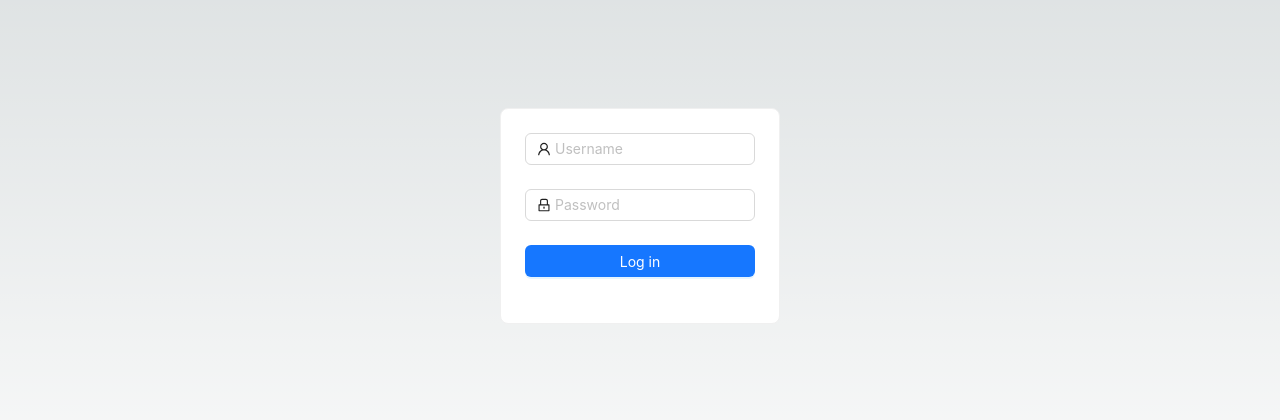
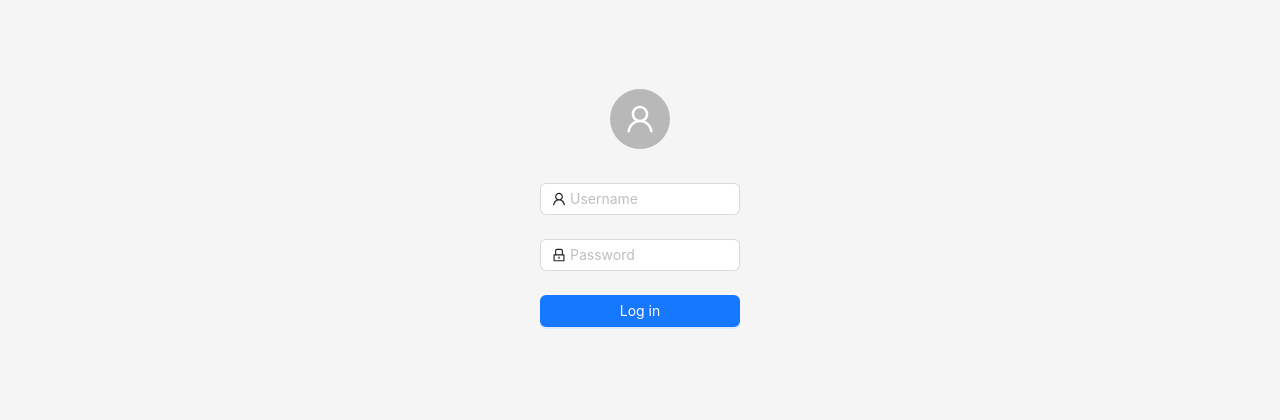
Before and after one commit to mohmmad-okasha/react-with-express, a Next.js app in the folder client/: page /login in a window 1280 px wide. Shown: the part 184-604 px from the top of the page. Built offline with nearby package versions, Linux system fonts and the light colour scheme.

Commit message:
darkmode

```diff
--- a/client/app/layout.tsx
+++ b/client/app/layout.tsx
@@ -41,7 +41,12 @@ export default function RootLayout({
       <body className={inter.className}>
         {Authed === "false" && <Login />}
         {Authed === "true" && (
-          <ConfigProvider>
+          <ConfigProvider
+            theme={{
+              // 1. Use dark algorithm
+              algorithm: theme.defaultAlgorithm, //defaultAlgorithm
+            }}
+          >
             <Layout hasSider style={{ minHeight: "100vh" }}>
               <SideBar />
 
@@ -53,7 +58,7 @@ export default function RootLayout({
                     padding: 24,
                     margin: 0,
                     minHeight: 280,
-                    background: colorBgContainer,
+                    //background: colorBgContainer,
                     borderRadius: borderRadiusLG,
                   }}
                 >
@@ -66,13 +71,15 @@ export default function RootLayout({
                         justify="center"
                         vertical
                       >
-                      <Spin tip="Loading" size="large" style={{ fontSize: "15vh" }}></Spin>
-
+                        <Spin
+                          tip="Loading"
+                          size="large"
+                          style={{ fontSize: "15vh" }}
+                        ></Spin>
                       </Flex>
-                    <div style={{display: 'none'}}>{children}</div>
+                      <div style={{ display: "none" }}>{children}</div>
                     </>
                   )}
-
                   {!loading && children} {/* content will show here */}
                 </Content>
                 <Footer style={{ textAlign: "center" }}>
--- a/client/app/login/page.tsx
+++ b/client/app/login/page.tsx
@@ -6,10 +6,13 @@ import {
   Avatar,
   Button,
   Card,
-  Checkbox,
+  ConfigProvider,
+  Flex,
   Form,
   FormProps,
   Input,
+  Layout,
+  theme,
 } from "antd";
 import axios from "axios";
 import { useCookies } from "react-cookie";
@@ -30,7 +33,7 @@ export default function App() {
   const [name, setName] = useState("");
   const [password, setPassword] = useState("");
   const [errors, setErrors] = useState("");
-  const [_, setCookies] = useCookies(["token"]);//for check login
+  const [_, setCookies] = useCookies(["token"]); //for check login
 
   const onFinish = async () => {
     const response = await axios.post("http://localhost:3001/login", {
@@ -39,96 +42,21 @@ export default function App() {
     });
 
     if (response.data.token) {
-      setCookies("token",response.data.token)
-      window.localStorage.setItem('userId',response.data.userId)
+      setCookies("token", response.data.token);
+      window.localStorage.setItem("userId", response.data.userId);
     }
 
     setErrors(response.data.message);
   };
+  return (
+    <ConfigProvider
+      theme={{
+        // 1. Use dark algorithm
+        algorithm: theme.defaultAlgorithm, //defaultAlgorithm
+      }}
+    >
 
-  // return (
-  //   <div
-  //     style={{
-  //       display: "flex",
-  //       justifyContent: "center",
-  //       alignItems: "center",
-  //       height: "100vh",
-  //     }}
-  //   >
-  //     <Card loading={false} style={{ width: 500 }}>
-  //       <Meta
-  //         avatar={
-  //           <Avatar
-  //             size={50}
-  //             src="https://api.dicebear.com/7.x/miniavs/svg?seed=8"
-  //           />
-  //         }
-  //         title="Login"
-  //       />
-  //       <br />
-  //       <br />
-  //       <br />
-  //       <Form
-  //         name="basic"
-  //         labelCol={{ span: 8 }}
-  //         wrapperCol={{ span: 16 }}
-  //         style={{ maxWidth: 500 }}
-  //         initialValues={{ remember: false }}
-  //         onFinish={onFinish}
-  //         onFinishFailed={onFinishFailed}
-  //         autoComplete="off"
-  //       >
-  //         <Form.Item<FieldType>
-  //           label="Username"
-  //           name="username"
-  //           rules={[{ required: true, message: "Please input your username!" }]}
-  //         >
-  //           <Input
-  //             onChange={(e) => {
-  //               setName(e.target.value);
-  //             }}
-  //           />
-  //         </Form.Item>
-
-  //         <Form.Item<FieldType>
-  //           label="Password"
-  //           name="password"
-  //           rules={[{ required: true, message: "Please input your password!" }]}
-  //         >
-  //           <Input.Password
-  //             onChange={(e) => {
-  //               setPassword(e.target.value);
-  //             }}
-  //           />
-  //         </Form.Item>
-
-  //         <Form.Item<FieldType>
-  //           name="remember"
-  //           valuePropName="checked"
-  //           wrapperCol={{ offset: 8, span: 16 }}
-  //         >
-  //           <Checkbox>Remember me</Checkbox>
-  //         </Form.Item>
-
-  //         <Form.Item wrapperCol={{ offset: 8, span: 16 }}>
-  //           <Button type="primary" htmlType="submit">
-  //             Login
-  //           </Button>
-  //         </Form.Item>
-  //         <br/>
-  //         <Alert
-  //           message="Error"
-  //           description={errors}
-  //           type="error"
-  //           showIcon
-  //         />
-  //       </Form>
-  //     </Card>
-  //   </div>
-  // );
-
-  return (
-    <div
+      <Layout
         style={{
           display: "flex",
           justifyContent: "center",
@@ -136,11 +64,22 @@ export default function App() {
           height: "100vh",
         }}
       >
-      <Card loading={false} style={{ width: "35vh" }}>
+        <div style={{ width: "25vh" }}>
+          <Flex justify="center" align="middle">
+            <Avatar
+              //style={{ backgroundColor: "#87d068" }}
+              size={60}
+              icon={<UserOutlined />}
+            />
+          </Flex>
+          <br />
+          <br />
           <Form name="normal_login" className="login-form" onFinish={onFinish}>
             <Form.Item
               name="username"
-            rules={[{ required: true, message: "Please input your Username!" }]}
+              rules={[
+                { required: true, message: "Please input your Username!" },
+              ]}
             >
               <Input
                 onChange={(e) => {
@@ -152,7 +91,9 @@ export default function App() {
             </Form.Item>
             <Form.Item
               name="password"
-            rules={[{ required: true, message: "Please input your Password!" }]}
+              rules={[
+                { required: true, message: "Please input your Password!" },
+              ]}
             >
               <Input
                 onChange={(e) => {
@@ -174,8 +115,9 @@ export default function App() {
             </Button>
           </Form>
           <br />
-        {errors && < Alert description={errors} type="error" showIcon />}
-      </Card>
+          {errors && <Alert description={errors} type="error" showIcon />}
         </div>
+      </Layout>
+    </ConfigProvider>
   );
 }
```
Lines whose indentation alone changed are shown as unchanged.
